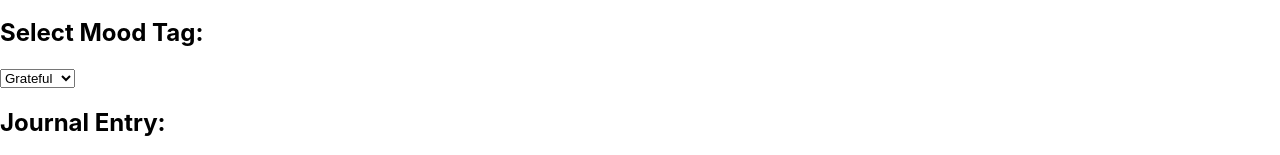
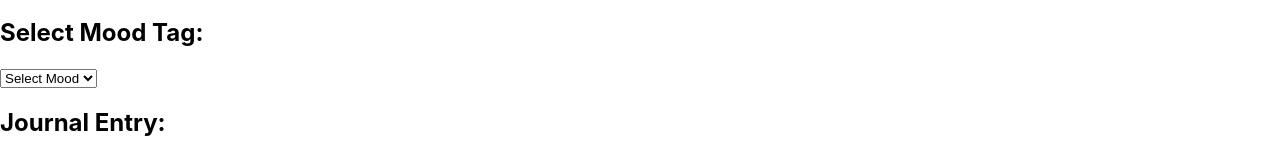
Before and after one commit to elnzh/youCode2024, a React (Create React App) app in the folder outfit-recommender/: page / in a window 1280 px wide. Shown: the part 556-711 px from the top of the page. Built offline with nearby package versions, Linux system fonts and the light colour scheme; no server answers.

Commit message:
added placeholder for drop down

```diff
--- a/outfit-recommender/src/moodJournal.jsx
+++ b/outfit-recommender/src/moodJournal.jsx
@@ -122,6 +122,7 @@ const MoodJournal = ({ onDescriptionChange, onMoodTagChange }) => {
         <div>
             <h2>Select Mood Tag:</h2>
             <select value={moodTagInput} onChange={handleMoodTagChange}>
+                <option value="">Select Mood</option>
                 <option value="Grateful">Grateful</option>
                 <option value="Excited">Excited</option>
                 <option value="Happy">Happy</option>
```
